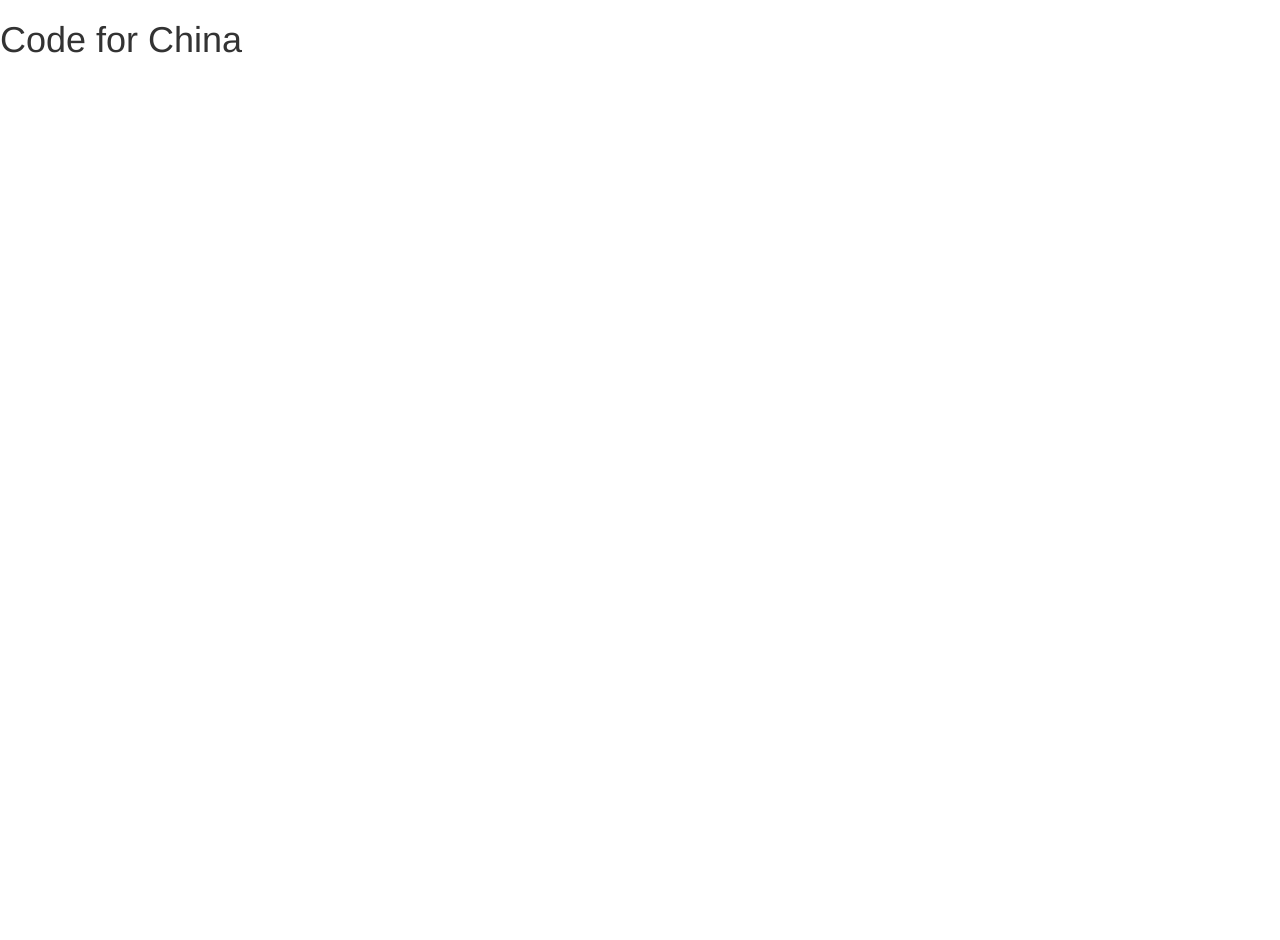
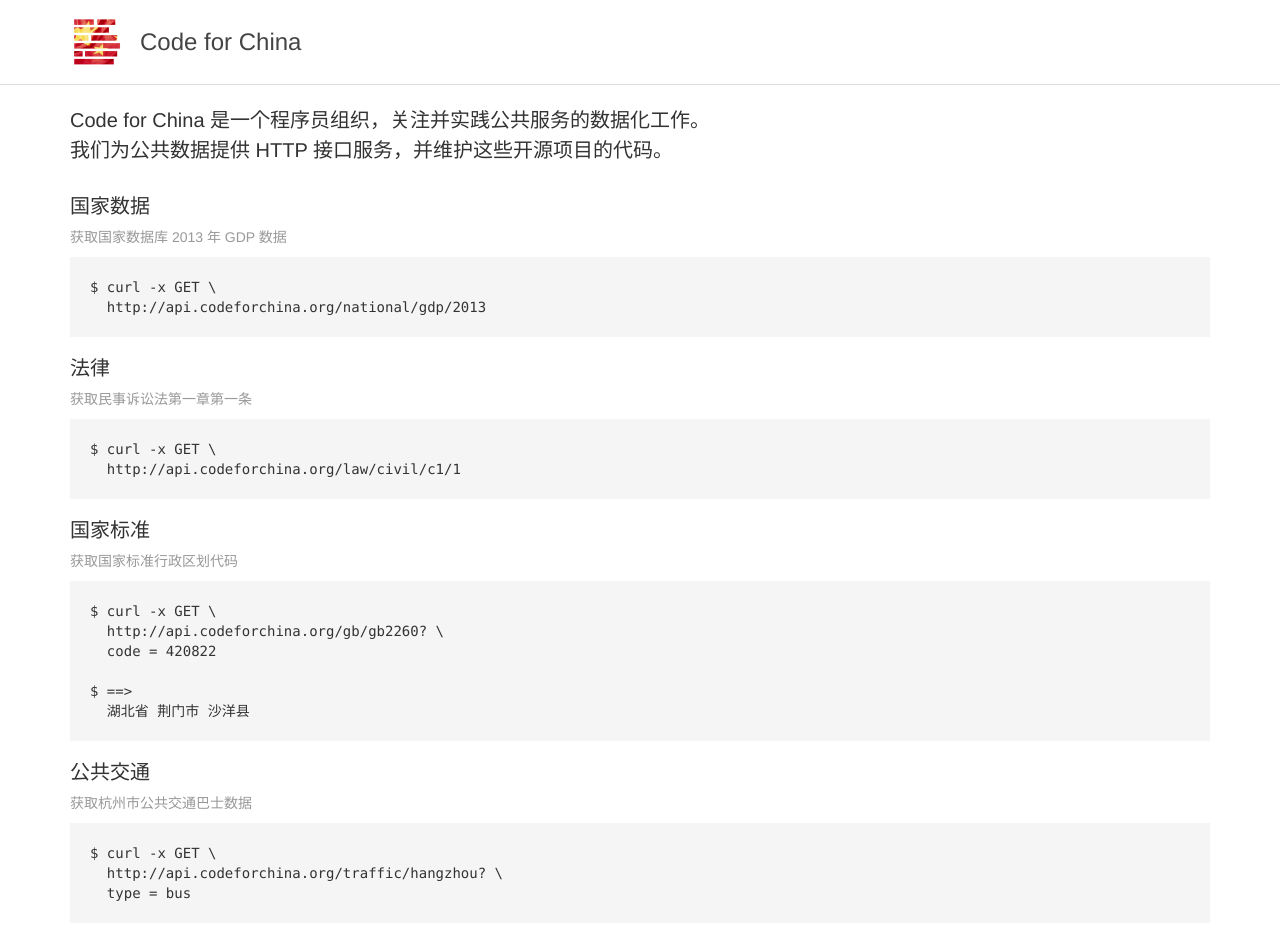
Before and after one commit to codeforchina/codeforchina.org, a website: page index.html in a window 1280 px wide. Before the commit the page ends 800 px from the top, so only its background shows below. Drawn offline with Linux system fonts and the light colour scheme.

Commit message:
Update landing page

```diff
--- a/index.html
+++ b/index.html
@@ -2,11 +2,83 @@
 <html lang="en">
 <head>
   <meta charset="UTF-8">
+  <meta http-equiv="X-UA-Compatible" content="IE=edge">
+  <meta name="viewport" content="width=device-width, initial-scale=1">
   <title>Code for China</title>
   <link rel="stylesheet" href="libs/bootstrap/dist/css/bootstrap.min.css">
   <link rel="stylesheet" href="css/codeforchina.min.css">
 </head>
 <body class="cfc-landing">
-  <h1>Code for China</h1>
+  <header>
+    <div class="container">
+      <div class="row">
+        <div class="col-lg-12">
+          <div class="logo">
+            <h1><a href="/">Code for China</a></h1>
+          </div>
+        </div>
+      </div>
+    </div>
+  </header>
+  <scection class="banner clearfix">
+    <div class="container">
+      <div class="row">
+        <div class="col-lg-12 col-md-12 col-sm-12">
+          <h2>Code for China 是一个程序员组织，关注并实践公共服务的数据化工作。<br>我们为公共数据提供 HTTP 接口服务，并维护这些开源项目的代码。</h2>
+        </div>
+      </div>
+    </div>
+  </scection>
+  <section>
+    <div class="container">
+      <div class="row">
+        <div class="col-lg-12 col-md-12 col-sm-12">
+          <div class="api clearfix">
+            <h3>国家数据</h3>
+            <p class="desc">获取国家数据库 2013 年 GDP 数据</p>
+<pre class="bash">
+$ curl -x GET \
+  http://api.codeforchina.org/national/gdp/2013
+</pre>
+          </div>
+        </div>
+        <div class="col-lg-12 col-md-12 col-sm-12">
+          <div class="api clearfix">
+            <h3>法律</h3>
+            <p class="desc">获取民事诉讼法第一章第一条</p>
+<pre class="bash">
+$ curl -x GET \
+  http://api.codeforchina.org/law/civil/c1/1
+</pre>
+          </div>
+        </div>
+        <div class="col-lg-12 col-md-12 col-sm-12">
+          <div class="api clearfix">
+            <h3>国家标准</h3>
+            <p class="desc">获取国家标准行政区划代码</p>
+<pre class="bash">
+$ curl -x GET \
+  http://api.codeforchina.org/gb/gb2260? \
+  code = 420822
+
+$ ==>
+  湖北省 荆门市 沙洋县
+</pre>
+          </div>
+        </div>
+        <div class="col-lg-12 col-md-12 col-sm-12">
+          <div class="api clearfix">
+            <h3>公共交通</h3>
+            <p class="desc">获取杭州市公共交通巴士数据</p>
+<pre class="bash">
+$ curl -x GET \
+  http://api.codeforchina.org/traffic/hangzhou? \
+  type = bus
+</pre>
+          </div>
+        </div>
+      </div>
+    </div>
+  </section>
 </body>
 </html>
--- a/less/codeforchina.less
+++ b/less/codeforchina.less
@@ -1,3 +1,78 @@
+@mobile: 600px;
+
 .cfc-landing {
+  padding-bottom: 60px;
+  a {
+    color: #444;
 
+    &:hover {
+      text-decoration: none;
+      color: #000;
+    }
+  }
+
+  header {
+    background-color: #fff;
+    border-bottom: 1px solid #ddd;
+    padding: 15px 0;
+  }
+
+  .banner {
+    h2 {
+      font-size: 20px;
+      line-height: 1.5;
+    }
+  }
+
+  pre {
+    background-color: #f5f5f5;
+    border-radius: 0px;
+    padding: 20px;
+    font-size: 16px;
+    margin-bottom: 0px;
+    border: 0px;
+  }
+
+  .logo {
+    display: block;
+    float: left;
+
+    @media (max-width: @mobile) {
+      float: none;
+      margin-left: 0px;
+    }
+
+    h1 {
+      margin-top: 0px;
+      font-size: 24px;
+      margin-bottom: 0px;
+      font-weight: normal;
+      a {
+        display: block;
+        padding-left: 70px;
+        height: 54px;
+        line-height: 54px;
+        background: url("../images/codeforchina-108w.png") no-repeat left center;
+        background-size: 54px 54px;
+
+        @media (max-width: @mobile) {
+          padding-left: 60px;
+        }
+      }
+    }
+  }
+
+  .api {
+    h3 {
+      font-size: 20px;
+    }
+
+    pre {
+      font-size: 14px;
+    }
+
+    .desc {
+      color: #999;
+    }
+  }
 }
```
Also changed, not shown: css/codeforchina.min.css, images/codeforchina-108w.png (added).
